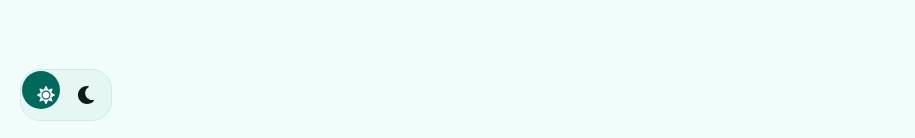
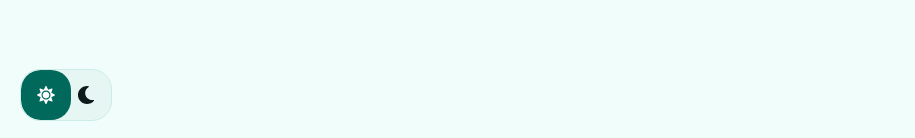
Before and after one commit to RLiteM/InventaApp, a React (Vite) app: page /login in a window 1280 px wide. Shown: the part 659-797 px from the top of the page, without its empty margins (0-915 px from the left). Built offline with nearby package versions, Linux system fonts and the light colour scheme.

Commit message:
correciones

```diff
--- a/src/components/layout/AdminLayout.jsx
+++ b/src/components/layout/AdminLayout.jsx
@@ -1,9 +1,10 @@
 import { useState } from 'react';
 import { Outlet, NavLink, useNavigate } from "react-router-dom";
 import {
-  FiMenu, FiGrid, FiUsers, FiTruck, FiBriefcase,
+  FiGrid, FiUsers, FiTruck, FiBriefcase,
   FiTag, FiPackage, FiShoppingCart, FiDollarSign, FiLock, FiLogOut
 } from 'react-icons/fi';
+import { BsLayoutSidebarInset } from 'react-icons/bs'; // Nuevo ícono
 import ThemeToggle from '../ThemeToggle';
 import "../../styles/AdminLayout.css";
 
@@ -27,7 +28,7 @@ export default function AdminLayout({ user, onLogout }) {
       <aside className="sidebar">
         <div className="sidebar-header">
           <button className="sidebar-toggle" onClick={toggleCollapse}>
-            <FiMenu />
+            <BsLayoutSidebarInset />
           </button>
           <h2 className="sidebar-brand">Inventa</h2>
         </div>
--- a/src/styles/AdminLayout.css
+++ b/src/styles/AdminLayout.css
@@ -28,15 +28,17 @@
   background: transparent;
   border: 1px solid var(--color-borde);
   color: var(--color-texto);
-  width: 40px;
-  height: 40px;
-  border-radius: 6px; /* Esquinas menos redondeadas para un look más cuadrado */
+  width: 44px; /* Asegurar que sea un cuadrado */
+  height: 44px; /* Asegurar que sea un cuadrado */
+  border-radius: 8px;
   display: flex;
   justify-content: center;
   align-items: center;
   cursor: pointer;
-  font-size: 1.5rem;
+  font-size: 1.8rem; /* Ajustar tamaño de ícono */
   transition: all 0.3s ease;
+  padding: 0; /* Eliminar padding que pueda distorsionar */
+  box-sizing: border-box;
 }
 
 .sidebar-toggle:hover {
--- a/src/styles/ThemeToggle.css
+++ b/src/styles/ThemeToggle.css
@@ -18,14 +18,14 @@
 /* El fondo que se ilumina y se mueve */
 .highlight {
   position: absolute;
-  width: 38px; /* Un poco menos de la mitad */
-  height: 38px;
+  width: 50px; /* Exactamente la mitad del ancho del contenedor */
+  height: 100%; /* Ocupa toda la altura */
   background-color: var(--color-primario);
-  border-radius: 50%;
+  border-radius: 20px; /* Coincide con el radio del contenedor para un ajuste perfecto */
   top: 0;
   left: 0;
-  margin: 1px;
-  transition: transform 0.3s cubic-bezier(0.68, -0.55, 0.27, 1.55); /* Transición con rebote */
+  margin: 0;
+  transition: transform 0.3s cubic-bezier(0.68, -0.55, 0.27, 1.55);
 }
 
 /* Mover el highlight en modo oscuro */
```
